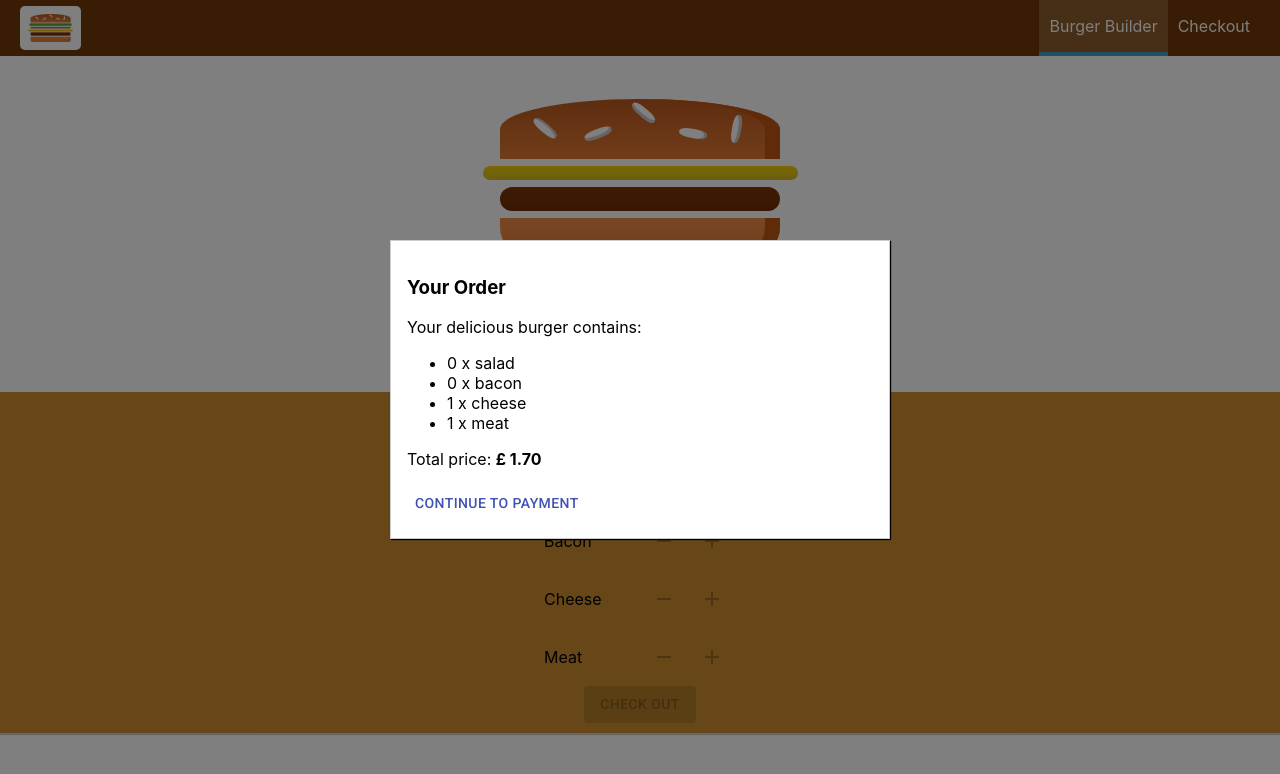
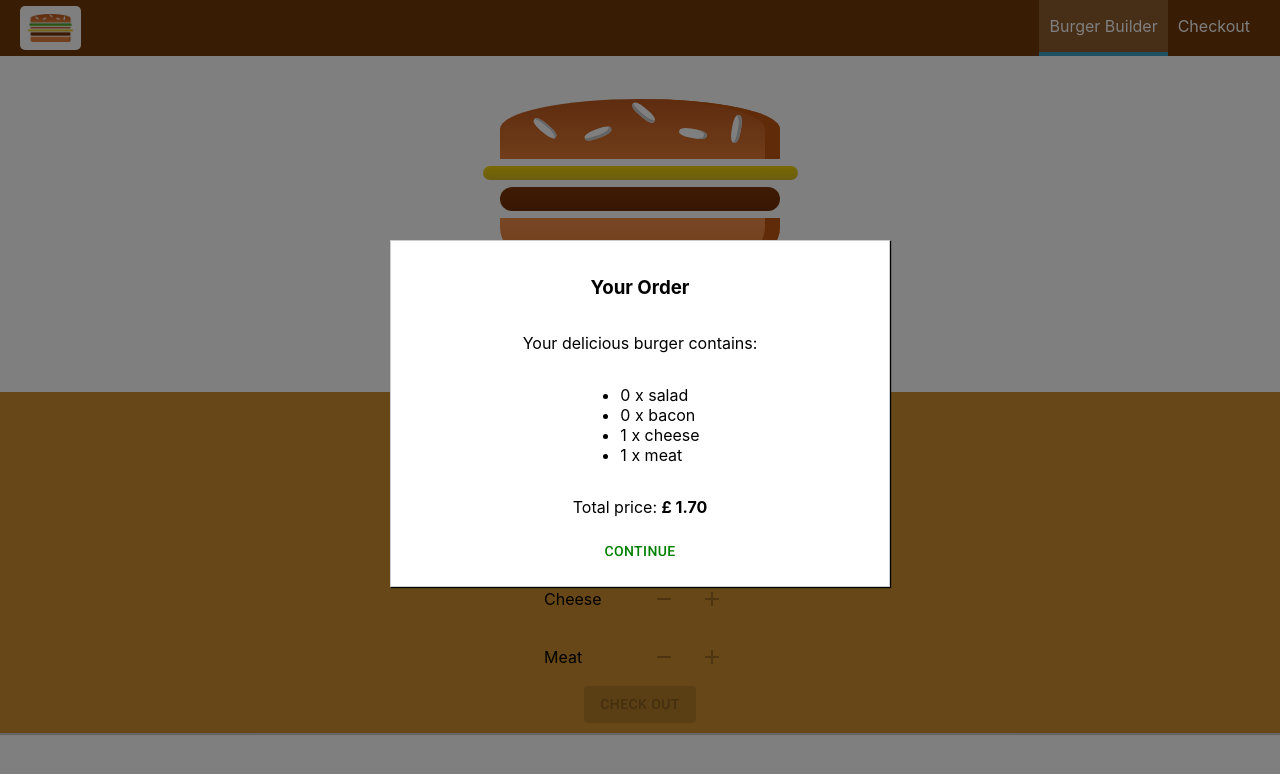
Before and after one commit to boi87/react-burger-builder, a React (Create React App) app: page / in a window 1280 px wide. Both pictures are taken after a click on the button "CHECK OUT". Shown: the top 774 px of the page. Built offline with nearby package versions, Linux system fonts and the light colour scheme.

Commit message:
changed order container styling

```diff
--- /dev/null
+++ b/src/components/Burger/OrderedSummary/OrderSummary.module.css
@@ -0,0 +1,5 @@
+.orderContainer {
+    display: flex;
+    flex-direction: column;
+    align-items: center;
+}
--- a/src/components/Burger/OrderedSummary/OrderedSummary.tsx
+++ b/src/components/Burger/OrderedSummary/OrderedSummary.tsx
@@ -1,9 +1,11 @@
 import React from "react";
 
 import Auxiliary from "../../../hoc/Auxiliary";
-import {IModalProps, IOrderSummaryProps} from "../../../models/burger.models";
+import {IOrderSummaryProps} from "../../../models/burger.models";
 
 import Button from "@material-ui/core/Button";
+
+import css from './OrderSummary.module.css'
 
 class OrderedSummary extends React.Component<IOrderSummaryProps, any> {
 
@@ -18,6 +20,7 @@ class OrderedSummary extends React.Component<IOrderSummaryProps, any> {
     render() {
         return (
             <Auxiliary>
+                <div className={css.orderContainer}>
                     <h3>Your Order</h3>
                     <p>Your delicious burger contains:</p>
                     <ul>
@@ -29,10 +32,11 @@ class OrderedSummary extends React.Component<IOrderSummaryProps, any> {
                     </p>
                     <Button
                         disabled={this.props.totalPrice === 0}
-                    color={"primary"}
+                        style={{color: 'green'}}
                         // onClick={props.continuedToPayment}
-                >Continue to payment
+                    >Continue
                     </Button>
+                </div>
             </Auxiliary>
         )
     }
```
Lines whose indentation alone changed are shown as unchanged.
